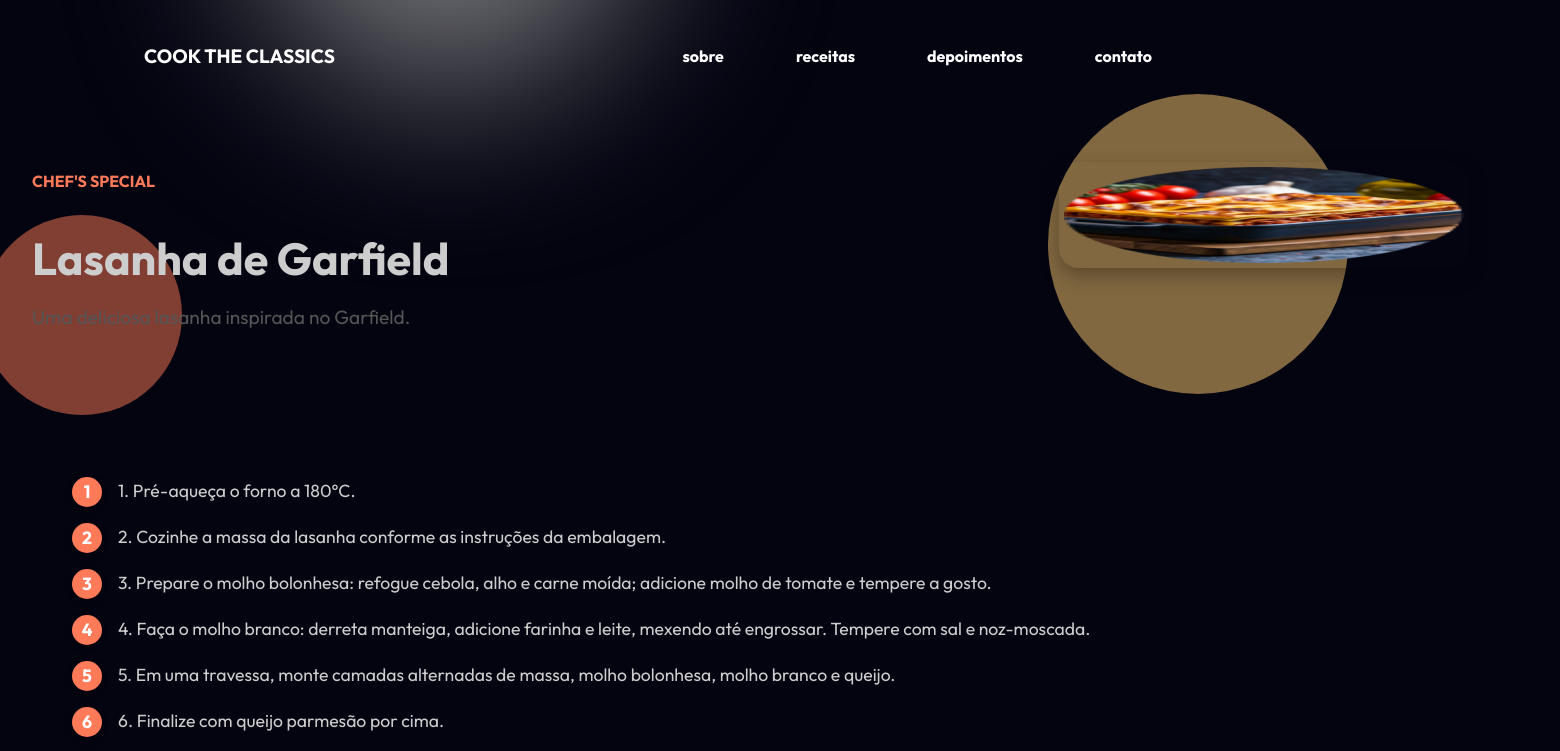
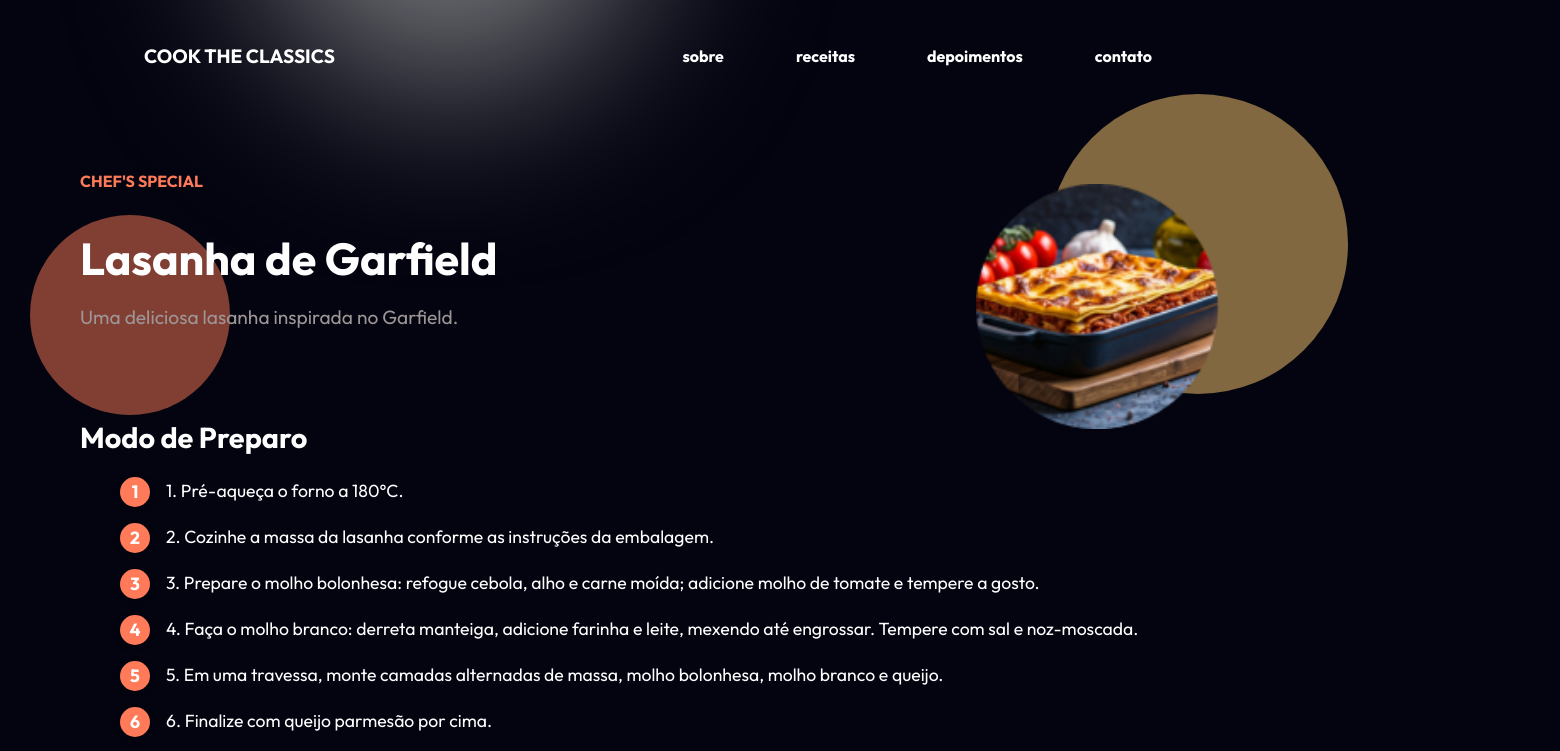
Before and after one commit to Sarocy/7days-of-code-react, a React (Create React App) app: page /recipe/1 in a window 1280 px wide. Shown: the top 751 px of the page, 1560 px wide, since content can reach past the window. Built offline with nearby package versions, Linux system fonts and the light colour scheme.

Commit message:
Página de Receitas

```diff
--- a/src/assets/styles/RecipePage.css
+++ b/src/assets/styles/RecipePage.css
@@ -1,20 +1,19 @@
 .recipe-page {
   font-family: "Outfit", sans-serif;
-    color: #cecdcd;
+  color: #ffffff;
   padding: 2rem;
+  margin-left: 3rem;
 }
 
 .recipe-header {
   display: flex;
-    justify-content: space-between;
+  justify-content: flex-start;
   align-items: center;
-    gap: 2rem;
   margin-bottom: 3rem;
   position: relative;
 }
 
 .recipe-info {
-    flex: 1;
   z-index: 1;
 }
 
@@ -35,30 +34,27 @@
   font-size: 1.2rem;
   line-height: 1.6;
   margin-bottom: 2rem;
-    color: #555555;
+  color: #9e9696;
 }
 
-
-  /* Imagem da receita */
-  .recipe-image {
-    flex: 1;
+.recipePage-image {
   display: flex;
   justify-content: center;
   align-items: center;
-    position: relative;
   z-index: 1;
+  top: 5vh;
+  left: 70vw;
+  position: absolute;
 }
 
-  .recipe-image img {
-    width: 80%;
-    max-width: 400px;
-    border-radius: 20px;
-    box-shadow: 0 8px 20px rgba(0, 0, 0, 0.3);
+.recipePage-image img {
+  width: 19vw;
+  height: auto;
+
 }
 
-  /* Fundo estilizado */
 .recipe-header::before {
-    content: "";
+  content: ""; /* Cria um elemento vazio para o fundo */
   position: absolute;
   top: -50px;
   right: -100px;
@@ -83,10 +79,9 @@
   opacity: 0.5;
 }
 
-  /* Passo a passo */
+
 .recipe-steps h2 {
   font-size: 1.8rem;
-    color: #030410;
   margin-bottom: 1rem;
 }
 
--- a/src/assets/styles/RecipesSection.css
+++ b/src/assets/styles/RecipesSection.css
@@ -23,7 +23,9 @@
 .recipe-card {
   background: #190F29;
   border-radius: 20px;
-  padding: 2px;
+  padding: 60px 10px 30px ;
+  padding-top: 60px;
+  margin-bottom: 20px;
   box-shadow: 0 4px 6px rgba(0, 0, 0, 0.5);
   transition: transform 0.3s ease, box-shadow 0.3s ease;
   text-align: center;
@@ -38,8 +40,8 @@
 }
 
 .recipe-image {
-  position: absolute;
-  top: -40px;
+  position: relative;
+  top: -90px;
   left: 50%;
   transform: translateX(-50%);
 }
@@ -50,16 +52,7 @@
   padding: 5px;
 }
 
-.recipe-card {
-  position: relative;
-  background: #190F29;
-  border-radius: 20px;
-  padding-top: 60px;
-  padding: 60px 10px 30px ;
-  text-align: center;
-  transition: transform 0.3s ease, box-shadow 0.3s ease;
-  margin-bottom: 20px;
-}
+
 
 .recipe-details {
   display: flex;
@@ -74,6 +67,7 @@
   color: #ffffff;
   line-height: 100%;
   width: 80%;
+  margin-top: -100px;
 }
 
 .access-button {
--- a/src/pages/RecipePage.js
+++ b/src/pages/RecipePage.js
@@ -104,19 +104,17 @@ const recipesData = {
 
     return (
       <div className="recipe-page">
-        {/* Cabeçalho do RecipePage */}
         <div className="recipe-header">
           <div className="recipe-info">
             <h2 className="recipe-special">Chef's Special</h2>
             <h1 className="recipe-title">{recipe.title}</h1>
             <p className="recipe-description">{recipe.description}</p>
           </div>
-          <div className="recipe-image">
+          <div className="recipePage-image">
             <img src={require(`../assets/images/${recipe.image}`)} alt={recipe.title} />
           </div>
         </div>
 
-        {/* Passo a passo */}
         <div className="recipe-steps">
           <h2>Modo de Preparo</h2>
           <ul>
```
Lines whose indentation alone changed are shown as unchanged.
